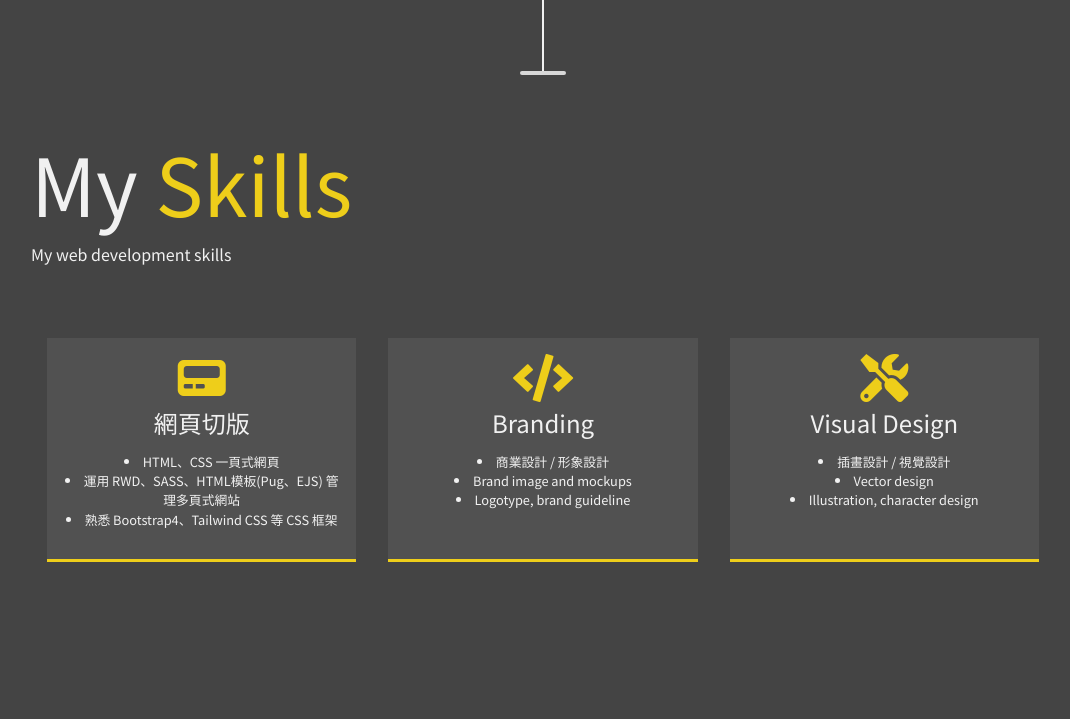
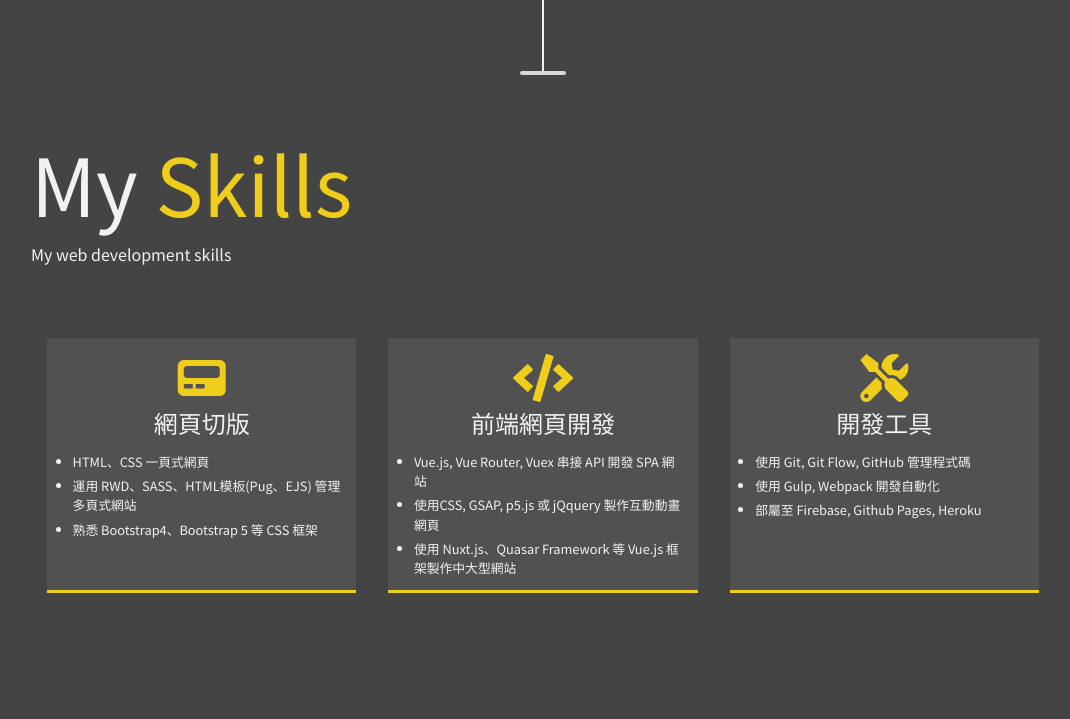
Before and after one commit to KalpasWang/my-portfolio, a website: page dist/index.html in a window 1280 px wide. Shown: the part 2174-2893 px from the top of the page, without its empty margins (97-1167 px from the left). Drawn offline with nearby package versions, Linux system fonts and the light colour scheme.

Commit message:
修改timeline文案與技能卡片樣式

```diff
--- a/scss/main.scss
+++ b/scss/main.scss
@@ -348,8 +348,14 @@ section.skills {
 
     & > .skills-item > .skills-sublist {
       list-style: disc;
-      list-style-position: inside;
+      list-style-position: outside;
+      padding-left: 0.8rem;
       font-size: 0.8rem;
+      text-align: left;
+    }
+
+    & .skills-sublist > li {
+      margin: 5px 0;
     }
   }
 }
```
Also changed, not shown: dist/css/main.css, dist/index.html, 1 other file.
